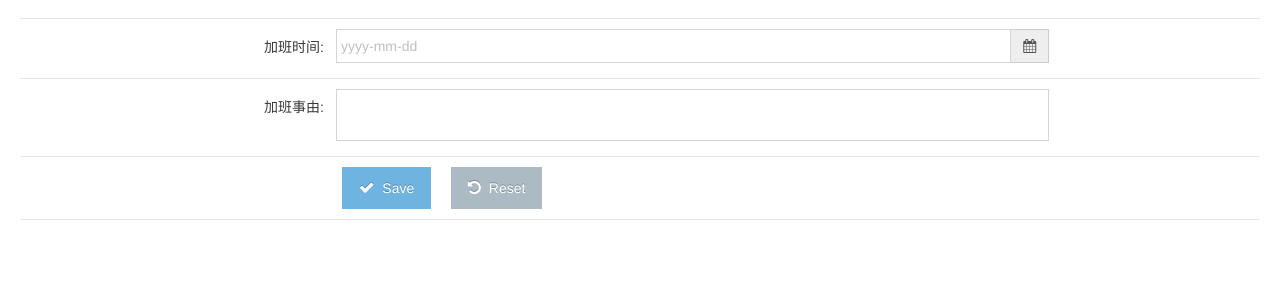
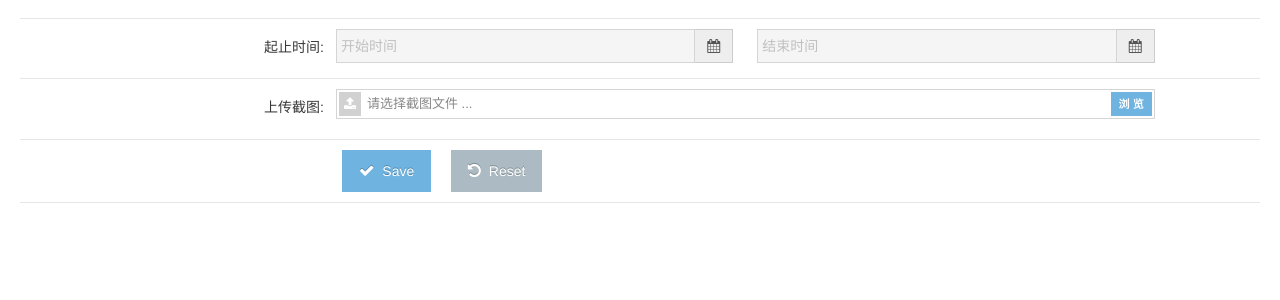
Before and after one commit to shmilyGit/myace, a Django app: a page that uses templates/otrest/layer_otrecord_create.html in a window 1280 px wide. Shown: the top 300 px of the page. Run offline with Django 3.2, Linux system fonts and the light colour scheme; some libraries are stand-ins or nearby versions.

Commit message:
1.去除date-picker样式  2.完成上传截图凭证弹窗页面

```diff
--- a/templates/account/user_profile.html
+++ b/templates/account/user_profile.html
@@ -86,7 +86,7 @@
 						        		<div class="col-sm-9">
 						        			<div class="input-large">
 						        				<div class="input-group">
-						        					<input class="input-large date-picker" id="id_birth" name="birth" type="text" data-date-format="yyyy-mm-dd" placeholder="yyyy-mm-dd" value="{{ userinfo.birth | date:"Y-m-d" }}" readonly=""/>
+						        					<input class="input-large" id="id_birth" name="birth" type="text" data-date-format="yyyy-mm-dd" placeholder="yyyy-mm-dd" value="{{ userinfo.birth | date:"Y-m-d" }}" readonly=""/>
 						        					<span class="input-group-addon">
 						        						<i class="ace-icon fa fa-calendar"></i>
 						        					</span>
--- a/templates/otrest/layer_otrecord_create.html
+++ b/templates/otrest/layer_otrecord_create.html
@@ -10,10 +10,19 @@
             <hr>
 
         	<div class="form-group">
-        		<label class="col-xs-offset-1 col-xs-2 control-label no-padding-right" for="id_ottime">加班时间:</label>
-        		<div class="col-xs-7">
+        		<label class="col-xs-offset-1 col-xs-2 control-label no-padding-right" for="id_startTime">起止时间:</label>
+        		<div class="col-xs-4">
         			<div class="input-group">
-        				<input class="form-control date-picker" id="id_ottime" name="ottime" type="text" data-date-format="yyyy-mm-dd" placeholder="yyyy-mm-dd"/>
+        				<input class="form-control" id="id_startTime" name="startTime" type="text" data-date-format="yyyy-mm-dd" placeholder="开始时间" readonly=""/>
+        				<span class="input-group-addon">
+        					<i class="ace-icon fa fa-calendar"></i>
+        				</span>
+        			</div>
+        		</div>
+
+        		<div class="col-xs-4">
+        			<div class="input-group">
+        				<input class="form-control" id="id_endTime" name="endTime" type="text" data-date-format="yyyy-mm-dd" placeholder="结束时间" readonly=""/>
         				<span class="input-group-addon">
         					<i class="ace-icon fa fa-calendar"></i>
         				</span>
@@ -24,9 +33,9 @@
             <hr>
 
         	<div class="form-group">
-        		<label class="col-xs-offset-1 col-xs-2 control-label no-padding-right" for="id_reason">加班事由:</label>
-        		<div class="col-xs-7">
-        			<textarea class="form-control" style="resize:none" id="id_reason" name="reason"></textarea>
+        		<label class="col-xs-offset-1 col-xs-2 control-label no-padding-right" for="id_reason">上传截图:</label>
+        		<div class="col-xs-8">
+                    <input type="file" id="id-input-file-2" />
         		</div>
         	</div>
 
@@ -52,3 +61,47 @@
     </div>
 </div>
 {% endblock %}
+
+{% block jsscript %}
+<!-- inline scripts related to this page -->
+<script type="text/javascript" src="{% static 'layui/layui.js' %}"></script>
+<script type="text/javascript">
+	jQuery(function($) {
+        /// 起止日期
+        layui.use("laydate", function(){
+            var laydate= layui.laydate;
+            laydate.render({
+                elem: '#id_startTime',//指定元素
+                showBottom: false,
+                trigger:'click'
+            });
+
+            laydate.render({
+                elem: '#id_endTime',//指定元素
+                showBottom: false,
+                trigger:'click'
+            });
+        });
+
+        /// 文件上传
+        $('#id-input-file-2').ace_file_input({
+            no_file:'请选择截图文件 ...',
+            btn_choose:'浏  览',
+            btn_change:'Change',
+            droppable:false,
+            onchange:null,
+            thumbnail: 'large', //| true | large
+            whitelist:'gif|png|jpg|jpeg'
+            //blacklist:'exe|php'
+            //onchange:''
+         });
+
+        var index = parent.layer.getFrameIndex(window.name);
+
+        $('button[type=submit]').click(function(){
+            parent.layer.close(index);
+            window.parent.location.reload();
+        });
+	});
+</script>
+{% endblock %}
--- a/templates/otrest/layer_otrequest_edit.html
+++ b/templates/otrest/layer_otrequest_edit.html
@@ -13,7 +13,7 @@
         		<label class="col-xs-offset-1 col-xs-2 control-label no-padding-right" for="id_ottime">加班时间:</label>
         		<div class="col-xs-7">
         			<div class="input-group">
-        				<input class="form-control date-picker" id="id_ottime" name="ottime" type="text" data-date-format="yyyy-mm-dd" placeholder="yyyy-mm-dd" value="{{otrequest.ottime | date:"Y-m-d"}}" readonly=""/>
+        				<input class="form-control" id="id_ottime" name="ottime" type="text" data-date-format="yyyy-mm-dd" placeholder="yyyy-mm-dd" value="{{otrequest.ottime | date:"Y-m-d"}}" readonly=""/>
         				<span class="input-group-addon">
         					<i class="ace-icon fa fa-calendar"></i>
         				</span>
--- a/templates/otrest/otrequest_create.html
+++ b/templates/otrest/otrequest_create.html
@@ -35,7 +35,7 @@
                             		<label class="col-sm-offset-1 col-sm-2 control-label no-padding-right" for="id_ottime">加班时间:</label>
                             		<div class="col-sm-7">
                             			<div class="input-group">
-                            				<input class="form-control date-picker" id="id_ottime" name="ottime" type="text" data-date-format="yyyy-mm-dd" placeholder="yyyy-mm-dd" readonly=""/>
+                            				<input class="form-control" id="id_ottime" name="ottime" type="text" data-date-format="yyyy-mm-dd" placeholder="yyyy-mm-dd" readonly=""/>
                             				<span class="input-group-addon">
                             					<i class="ace-icon fa fa-calendar"></i>
                             				</span>
```
